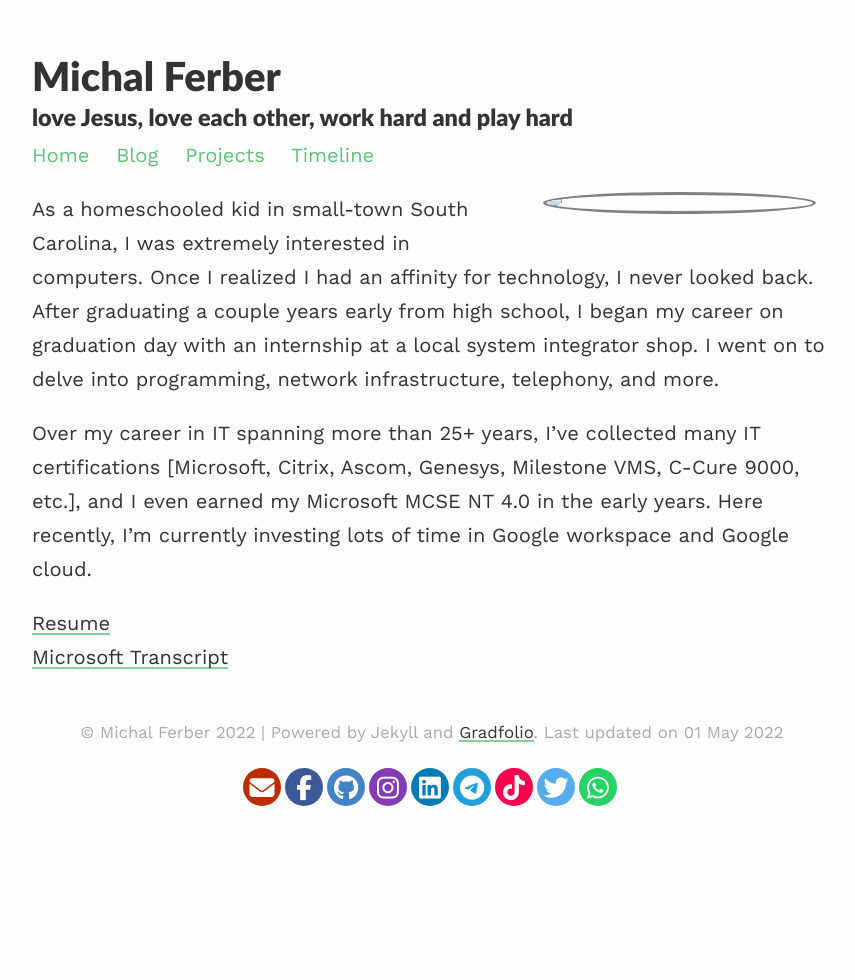
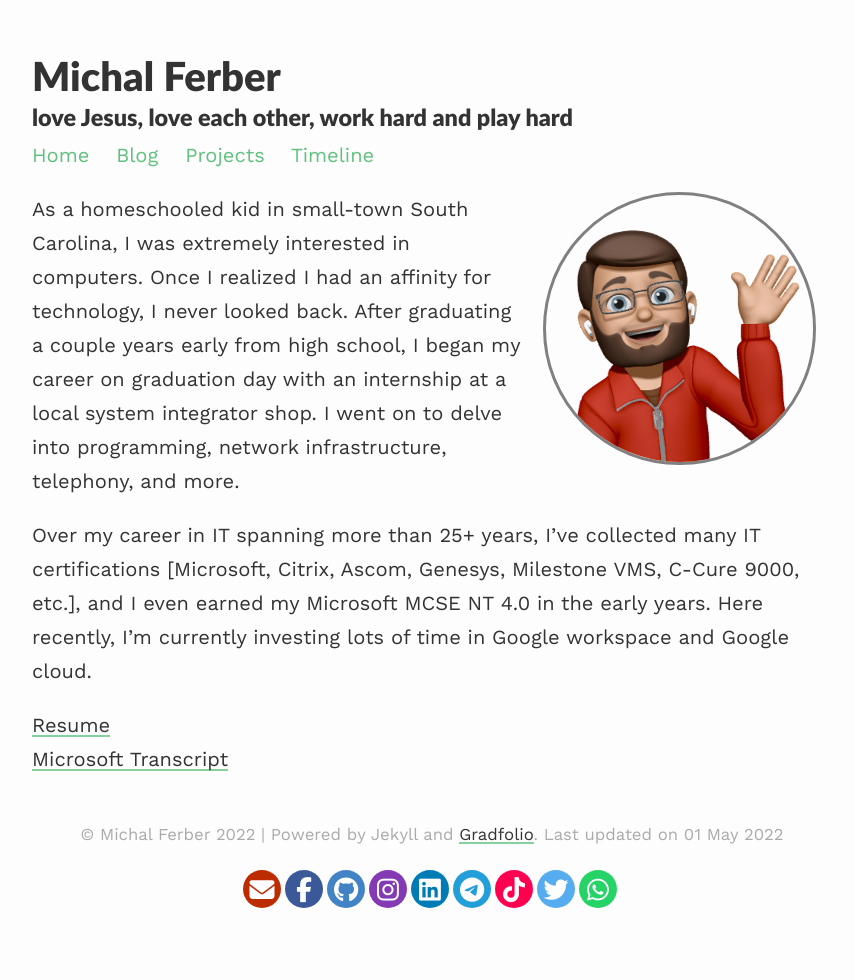
Before and after one commit to MichalAFerber/michalferber.com, a Jekyll site: the page built from index.md, in a window 1280 px wide. Shown: the whole page, without its empty margins (208-1063 px from the left). Built offline with Jekyll 4.4.1, drawn with Linux system fonts in a browser that asks for light colours; nearby versions of some CDN libraries.

Commit message:
Update about.html

```diff
--- a/_layouts/about.html
+++ b/_layouts/about.html
@@ -4,7 +4,7 @@ layout: default
 
 {% if page.profile %}
     {% if page.profile.image %}
-      <img class="profile {{ page.profile.align }}"  width="33.33%" src="{{ page.profile.image | prepend: '/assets/images/' | prepend: site.url }}">
+      <img class="profile {{ page.profile.align }}"  width="33.33%" src="{{ page.profile.image | prepend: '/assets/images/' | prepend: site.baseurl }}">
     {% endif %}
 {% endif %}
 
```
